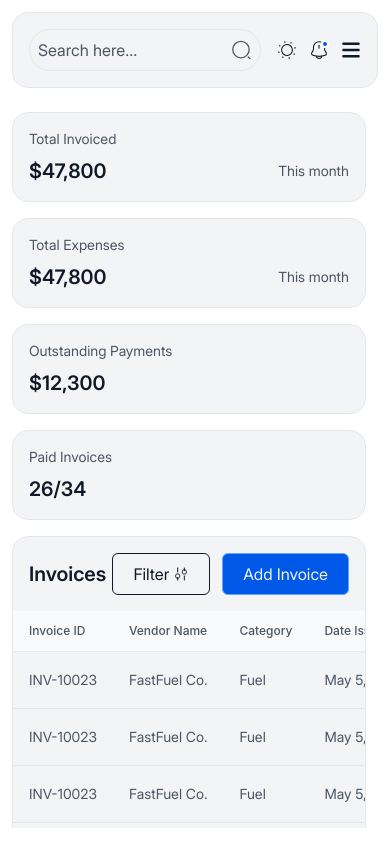
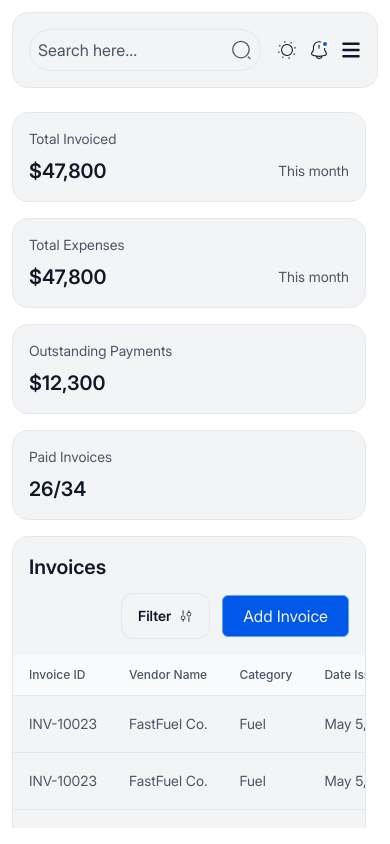
Before and after one commit to Fabulous-Technology-Solutions/FleetReact, a React (Vite) app: page /InvoicesExpenses in a window 390 px wide. Built offline with nearby package versions, Linux system fonts and the light colour scheme; a web font is replaced by a local one.

Commit message:
Refactor layout and button styles in InvoicesExpenses, PayrollOverview, and Reports components for improved responsiveness and consistency

```diff
--- a/src/pages/admin/InvoicesExpenses.jsx
+++ b/src/pages/admin/InvoicesExpenses.jsx
@@ -173,13 +173,13 @@ export default function InvoiceExpenses() {
         ))}
       </div>
       <div className='border border-main rounded-[16px] bg-sidebar mt-4'>
-        <div className='flex items-center justify-between p-4'>
+        <div className='md:flex items-center justify-between p-4'>
           <div>
             <h4 className='c-primary font-semibold text-xl'>Invoices</h4>
           </div>
-          <div className='flex items-center justify-end gap-3'>
+          <div className='flex items-center justify-end gap-3 md:mt-0 mt-3 flex-wrap'>
             <div>
-              <button className='c-primary py-2 px-5 border border-csecondary rounded-md bg-sidebar flex items-center gap-1'>Filter <SlideIcon className='c-primary' /></button>
+              <button className='c-primary flex items-center gap-2 text-sm font-semibold py-3 px-4 rounded-[12px] border border-main'>Filter <SlideIcon className='c-primary' /></button>
             </div>
             <div>
               <button className='bg-navlink py-2 c-inverted border border-[#60A5FA] px-5 rounded-md'>Add Invoice </button>
--- a/src/pages/admin/PayrollOverview.jsx
+++ b/src/pages/admin/PayrollOverview.jsx
@@ -131,9 +131,9 @@ export default function PayrollOverview() {
           <div>
             <h4 className='c-primary font-semibold text-xl'>Payroll</h4>
           </div>
-          <div className='flex items-center justify-end gap-3 md:mt-0 mt-3'>
+          <div className='flex items-center justify-end gap-3 md:mt-0 mt-3 flex-wrap'>
             <div>
-              <button className='c-primary py-2 px-5 border border-csecondary rounded-md bg-sidebar flex items-center gap-1'>Filter <SlideIcon className='c-primary' /></button>
+              <button className='c-primary flex items-center gap-2 text-sm font-semibold py-3 px-4 rounded-[12px] border border-main'>Filter <SlideIcon className='c-primary' /></button>
             </div>
             <div>
               <button className='bg-navlink py-2 c-inverted border border-[#60A5FA] px-5 rounded-md'>Add Payroll Entry </button>
--- a/src/pages/admin/Reports.jsx
+++ b/src/pages/admin/Reports.jsx
@@ -66,7 +66,7 @@ export default function Reports() {
           </div>
         ))}
       </div>
-      <div className="grid lg:grid-cols-3 gap-2 mt-4">
+      <div className="grid lg:grid-cols-3 grid-cols-1 gap-2 mt-4">
         <div className='lg:col-span-2'>
           <LineChartBox />
         </div>
```
